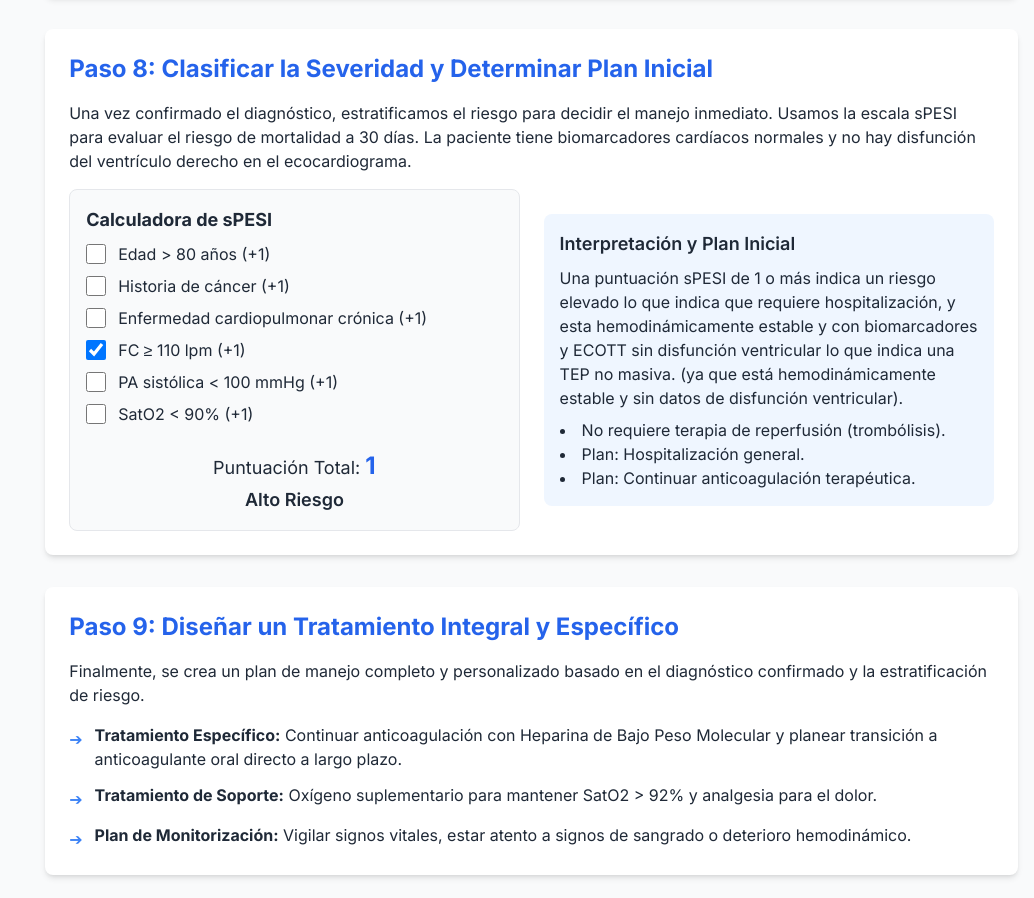
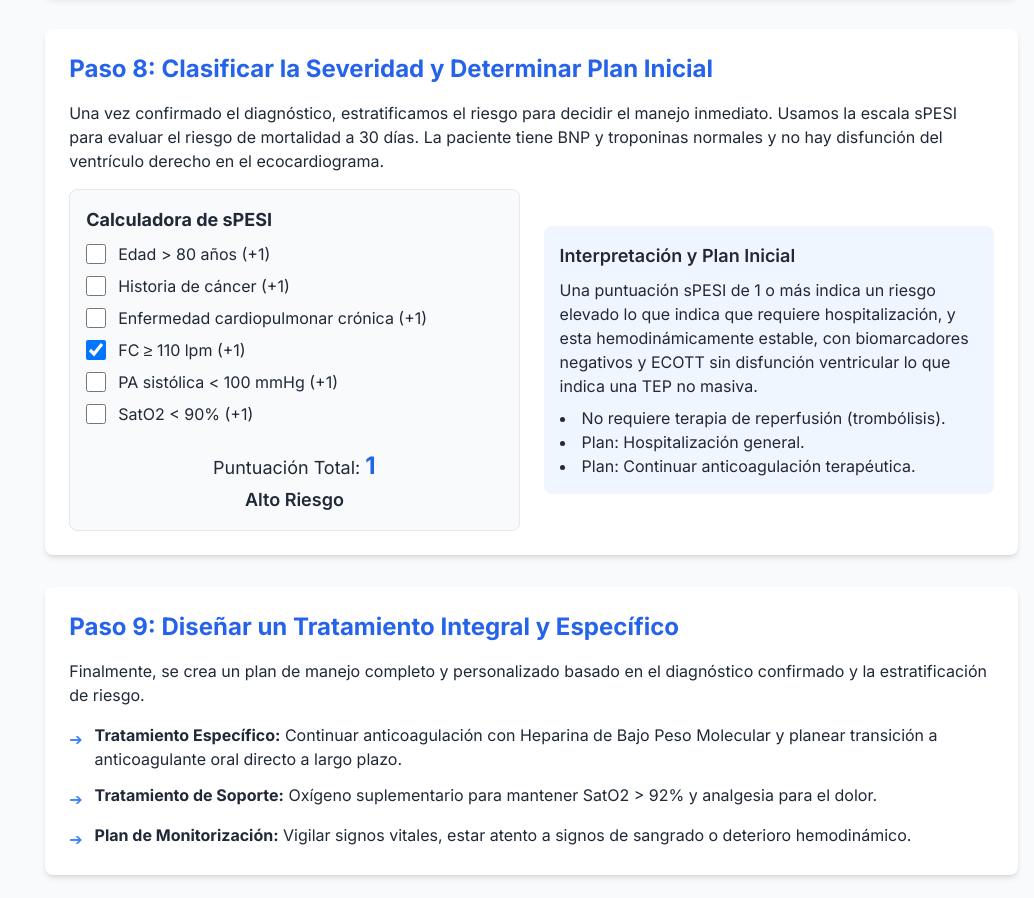
Before and after one commit to DrNader82/ejemplorctep, a plain HTML site: page index.html in a window 1280 px wide. Shown: the part 2931-3829 px from the top of the page, without its empty margins (246-1280 px from the left). Drawn offline with nearby package versions, Linux system fonts and the light colour scheme.

Commit message:
Update index.html

```diff
--- a/index.html
+++ b/index.html
@@ -210,7 +210,7 @@
 
                     <section id="step-8" class="bg-white p-6 rounded-lg shadow-md scroll-mt-24">
                         <h2 class="text-2xl font-bold mb-4 text-blue-600">Paso 8: Clasificar la Severidad y Determinar Plan Inicial</h2>
-                        <p class="mb-4">Una vez confirmado el diagnóstico, estratificamos el riesgo para decidir el manejo inmediato. Usamos la escala sPESI para evaluar el riesgo de mortalidad a 30 días. La paciente tiene biomarcadores cardíacos normales y no hay disfunción del ventrículo derecho en el ecocardiograma.</p>
+                        <p class="mb-4">Una vez confirmado el diagnóstico, estratificamos el riesgo para decidir el manejo inmediato. Usamos la escala sPESI para evaluar el riesgo de mortalidad a 30 días. La paciente tiene BNP y troponinas normales y no hay disfunción del ventrículo derecho en el ecocardiograma.</p>
                         <div class="grid md:grid-cols-2 gap-6 items-center">
                              <div id="spesi-calculator" class="space-y-2 p-4 border rounded-lg bg-gray-50">
                                 <h3 class="font-bold text-lg mb-2">Calculadora de sPESI</h3>
@@ -245,7 +245,7 @@
                             </div>
                             <div class="bg-blue-50 p-4 rounded-lg">
                                 <h3 class="font-semibold text-lg mb-2">Interpretación y Plan Inicial</h3>
-                                <p>Una puntuación sPESI de 1 o más indica un riesgo elevado lo que indica que requiere hospitalización, y esta hemodinámicamente estable y con biomarcadores y ECOTT sin disfunción ventricular lo que indica una TEP no masiva. (ya que está hemodinámicamente estable y sin datos de disfunción ventricular).</p>
+                                <p>Una puntuación sPESI de 1 o más indica un riesgo elevado lo que indica que requiere hospitalización, y esta hemodinámicamente estable, con biomarcadores negativos y ECOTT sin disfunción ventricular lo que indica una TEP no masiva.</p>
                                 <ul class="list-disc list-inside mt-2">
                                     <li>No requiere terapia de reperfusión (trombólisis).</li>
                                     <li>Plan: Hospitalización general.</li>
```
